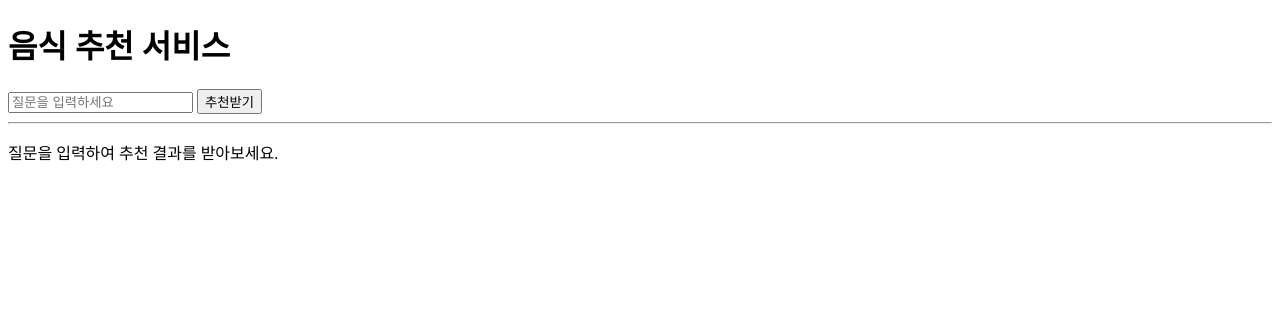
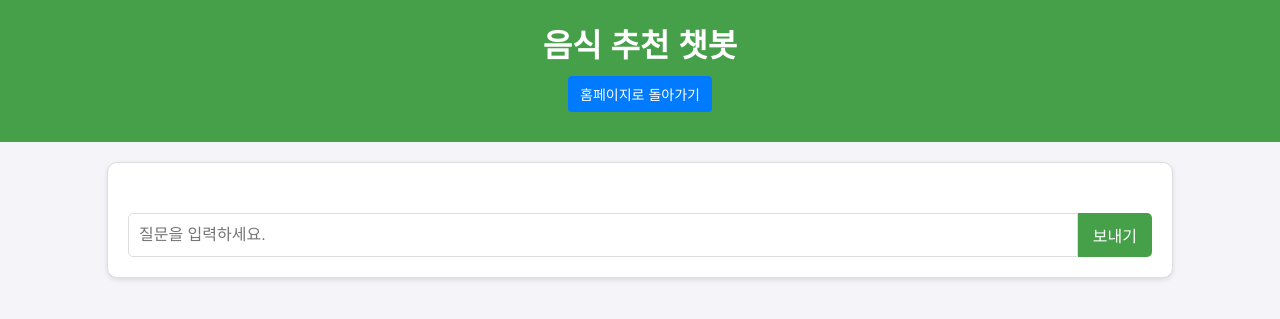
Before and after one commit to david8575/nutrition_chatbot, a Django app: page /recommend/ in a window 1280 px wide. Shown: the top 319 px of the page. Run offline with Django 4.2, Linux system fonts and the light colour scheme.

Commit message:
음식 추천 서비스 ui 개선

```diff
--- a/nutrition_chatbot/chatbot/templates/recommend.html
+++ b/nutrition_chatbot/chatbot/templates/recommend.html
@@ -1,38 +1,37 @@
+{% load static %}
 <!DOCTYPE html>
 <html lang="ko">
 <head>
     <meta charset="UTF-8">
     <meta name="viewport" content="width=device-width, initial-scale=1.0">
-    <title>음식 추천 서비스</title>
+    <title>음식 추천 챗봇</title>
+    <link rel="stylesheet" href="{% static 'css/recommend.css' %}">
 </head>
 <body>
-    <h1>음식 추천 서비스</h1>
+    <header>
+        <h1>음식 추천 챗봇</h1>
+        <a href="{% url 'homepage' %}" class="back-link">홈페이지로 돌아가기</a>
+    </header>
 
-    <form method="get" action="{% url 'recommend_food' %}">
-        <input type="text" name="q" placeholder="질문을 입력하세요" value="{{ query }}">
-        <button type="submit">추천받기</button>
-    </form>
+    <div class="chat-container">
+        <div id="chat-box">
+            {% if query %}
+                <div class="user-message">
+                    <p>{{ query }}</p>
+                </div>
+                <div class="bot-message">
+                    <p>{{ natural_response }}</p>
+                </div>
+            {% endif %}
+        </div>
 
-    <hr>
-
-    {% if query %}
-        <h2>"{{ query }}"에 대한 추천 결과:</h2>
-        {% if results %}
-            <ul>
-                {% for result in results %}
-                    <li>
-                        <strong>{{ result.name }}</strong>: {{ result.description }} (유사도: {{ result.score|floatformat:2 }})
-                    </li>
-                {% endfor %}
-            </ul>
-            <hr>
-            <h3>추천 내용:</h3>
-            <p>{{ natural_response }}</p>
-        {% else %}
-            <p>추천 결과가 없습니다.</p>
-        {% endif %}
-    {% else %}
-        <p>질문을 입력하여 추천 결과를 받아보세요.</p>
-    {% endif %}
+        <form method="post" action="{% url 'recommend_food' %}">
+            {% csrf_token %}
+            <div class="input-group">
+                <input type="text" name="question" placeholder="질문을 입력하세요." required>
+                <button type="submit">보내기</button>
+            </div>
+        </form>
+    </div>
 </body>
 </html>
--- a/nutrition_chatbot/chatbot/templates/search.html
+++ b/nutrition_chatbot/chatbot/templates/search.html
@@ -11,6 +11,7 @@
     <header>
         <h1>음식 검색 서비스</h1>
         <p>음식 이름을 입력하거나 원하는 영양소 범위를 설정하세요.</p>
+        <a href="{% url 'homepage' %}" class="back-link">홈페이지로 돌아가기</a>
     </header>
 
     <form method="get" action="{% url 'search_food' %}">
--- a/nutrition_chatbot/chatbot/views.py
+++ b/nutrition_chatbot/chatbot/views.py
@@ -1,4 +1,4 @@
-from django.shortcuts import render, get_list_or_404
+from django.shortcuts import render, get_object_or_404
 from .models import FoodItem
 from pinecone import Pinecone
 from sentence_transformers import SentenceTransformer
@@ -6,13 +6,19 @@ import openai
 from django.conf import settings
 from django.http import JsonResponse
 from django.core.paginator import Paginator
+import os
+from dotenv import load_dotenv
+import logging
 
 # Create your views here.
+load_dotenv()
+
+logging.basicConfig(level=logging.DEBUG)
 
 # API 및 연결 초기화
-pc = Pinecone(api_key=settings.PINECONE_API_KEY)
+pc = Pinecone(api_key=os.getenv("PINECONE_API_KEY"))
 index = pc.Index("nutritiondb")
-openai.api_key=settings.OPENAI_API_KEY
+openai.api_key=os.getenv("OPENAI_API_KEY")
 
 # 모델 불러오기
 embedding_model = SentenceTransformer('jhgan/ko-sroberta-multitask')
@@ -91,7 +97,7 @@ def search_food(request):
     })
 
 def food_detail_json(request, food_code):
-    food = get_list_or_404(FoodItem, id=food_code)
+    food = get_object_or_404(FoodItem, id=food_code)
 
     return JsonResponse({
         "name": food.name,
@@ -110,46 +116,52 @@ def food_detail_json(request, food_code):
     })
 
 def recommend_food(request):
-    query = request.GET.get("q", "")
-    results = []
+    query = request.POST.get("question", "").strip()
     natural_response = ""
 
+    logging.debug(f"사용자 입력 질문: {query}")
+
     if query:
-        query_vector = embedding_model.encode(query).tolist()
+        try:
+            query_vector = embedding_model.encode(query).tolist()
+            logging.debug(f"벡터화된 질문: {query_vector}")
 
-        response = index.query(vector=query_vector, top_k=5, namespace="", include_metadata=True)
+            response = index.query(vector=query_vector, top_k=5, namespace="", include_metadata=True)
+            logging.debug(f"Pinecone 검색 결과: {response}")
 
-        for result in response["matches"]:
-            results.append({
-                "name": result["metadata"].get("name", "N/A"),
-                "description": result["metadata"].get("description", "정보 없음"),
-                "score": result["score"]
-            })
+            if response.get("matches"):
+                result_summary = "\n".join(
+                    [f"- {result['metadata'].get('name', 'N/A')}: {result['metadata'].get('description', '정보 없음')}" for result in response["matches"]]
+                )
+                logging.debug(f"검색된 결과 요약: {result_summary}")
 
-        if results:
-            result_summary = "\n".join(
-                [f"- {item['name']}: {item['description']}" for item in results]
-            )
-            prompt = f"""
-            사용자 질문: "{query}"
-            검색된 식품 정보:
-            {result_summary}
-            위 정보를 바탕으로 사용자 질문에 대한 친절하고 자연스러운 답변을 작성해 주세요.
-            """
-            openai_response = openai.ChatCompletion.create(
-                model="gpt-3.5-turbo",
-                messages=[
-                    {"role": "system", "content": "You are a helpful assistant that provides food recommendations."},
-                    {"role": "user", "content": prompt}
-                ],
-                max_tokens=150,
-                temperature=0.7
-            )
-            natural_response = openai_response.choices[0].message.content.strip()
+                prompt = f"""
+                사용자 질문: "{query}"
+                검색된 식품 정보:
+                {result_summary}
+                위 정보를 바탕으로 사용자 질문에 대한 친절하고 자연스러운 답변을 작성해 주세요.
+                """
 
+                openai_response = openai.ChatCompletion.create(
+                    model="gpt-3.5-turbo",
+                    messages=[
+                        {"role": "system", "content": "You are a helpful assistant that provides food recommendations."},
+                        {"role": "user", "content": prompt}
+                    ],
+                    max_tokens=300,
+                    temperature=0.7
+                )
+                natural_response = openai_response.choices[0].message.content.strip()
+                logging.debug(f"OpenAI 응답: {natural_response}")
+            else:
+                logging.debug("Pinecone에서 일치하는 결과가 없습니다.")
+                natural_response = "추천할 결과가 없습니다. 질문을 다시 작성해 주세요."
+
+        except Exception as e:
+            logging.error(f"추천 서비스 처리 중 오류 발생: {e}")
+            natural_response = "추천 서비스 처리 중 오류가 발생했습니다."
 
     return render(request, "recommend.html", {
         "query": query,
-        "results": results,
         "natural_response": natural_response
     })
--- /dev/null
+++ b/nutrition_chatbot/static/css/recommend.css
@@ -0,0 +1,105 @@
+body {
+    font-family: Arial, sans-serif;
+    margin: 0;
+    padding: 0;
+    background-color: #f4f4f9;
+    color: #333;
+}
+
+header {
+    text-align: center;
+    background-color: #45a049;
+    color: white;
+    padding: 20px;
+}
+
+header h1 {
+    margin: 0;
+    font-size: 2rem;
+}
+
+.chat-container {
+    width: 80%;
+    margin: 20px auto;
+    display: flex;
+    flex-direction: column;
+    justify-content: space-between;
+    background-color: white;
+    border: 1px solid #ddd;
+    border-radius: 10px;
+    box-shadow: 0 2px 5px rgba(0, 0, 0, 0.1);
+    padding: 20px;
+    max-height: 500px;
+    overflow-y: auto;
+}
+
+#chat-box {
+    flex: 1;
+    margin-bottom: 20px;
+    overflow-y: auto;
+    max-height: 400px;
+}
+
+.user-message, .bot-message {
+    margin: 10px 0;
+    padding: 10px;
+    border-radius: 10px;
+    max-width: 60%;
+}
+
+.user-message {
+    background-color: #45a049;
+    color: white;
+    align-self: flex-end;
+    text-align: right;
+}
+
+.bot-message {
+    background-color: #f1f1f1;
+    color: #333;
+    align-self: flex-start;
+    text-align: left;
+}
+
+.input-group {
+    display: flex;
+    justify-content: space-between;
+    margin-top: 10px;
+}
+
+.input-group input {
+    flex: 1;
+    padding: 10px;
+    font-size: 1rem;
+    border: 1px solid #ddd;
+    border-radius: 5px 0 0 5px;
+}
+
+.input-group button {
+    padding: 10px 15px;
+    font-size: 1rem;
+    color: white;
+    background-color: #45a049;
+    border: none;
+    cursor: pointer;
+    border-radius: 0 5px 5px 0;
+}
+
+.input-group button:hover {
+    background-color: #0056b3;
+}
+
+.back-link {
+    display: inline-block;
+    margin: 10px 0;
+    padding: 8px 12px;
+    font-size: 14px;
+    color: #fff;
+    background-color: #007bff;
+    text-decoration: none;
+    border-radius: 4px;
+}
+
+.back-link:hover {
+    background-color: #0056b3;
+}
```
Also changed, not shown: nutrition_chatbot/nutrition_chatbot/settings.py (+6 -2 lines), nutrition_chatbot/static/css/search.css (+15 -0 lines), nutrition_chatbot/static/js/recommend.js (added), 2 other files.
